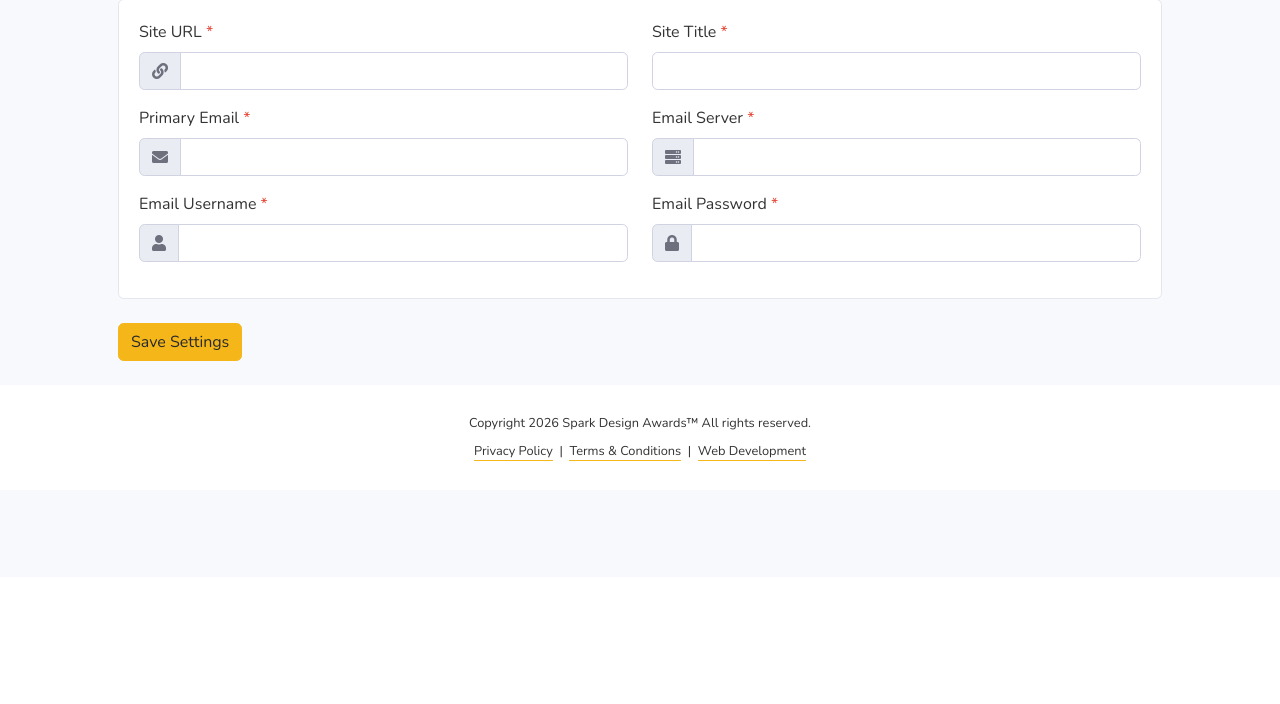
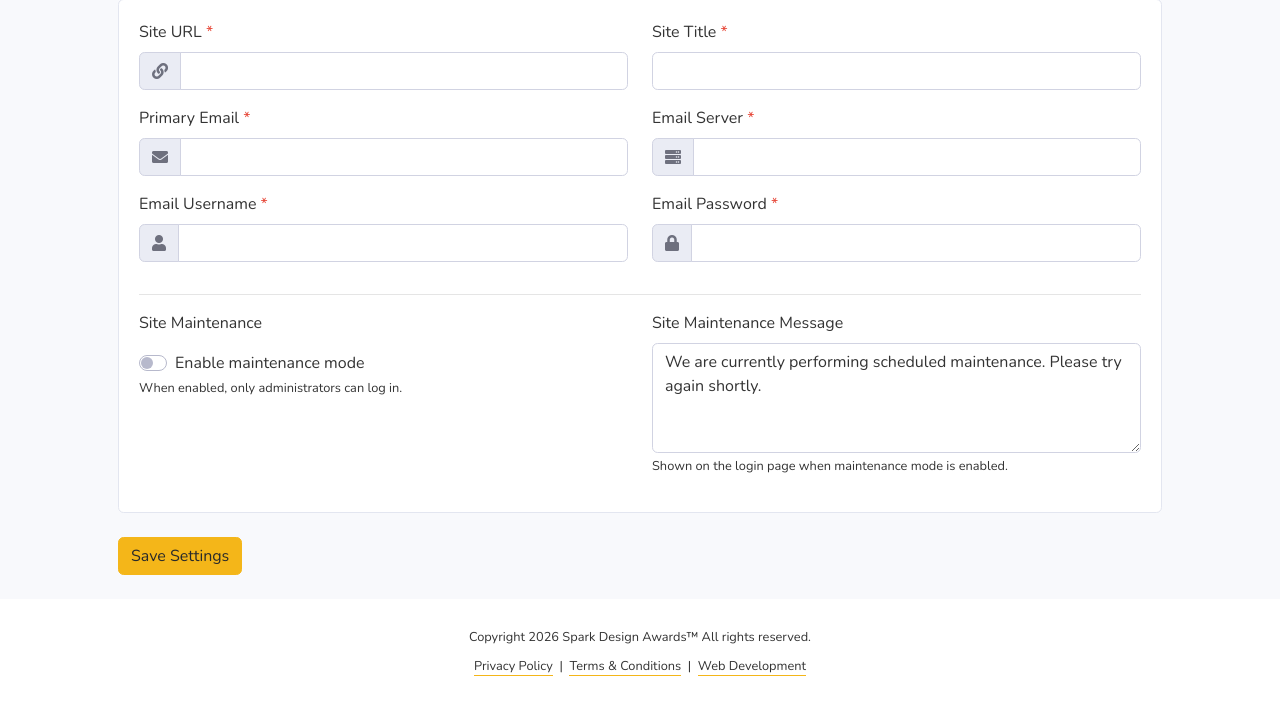
Before and after one commit to jcanon/Spark-Awards-Competition, a CodeIgniter 4 app: the page made by app/Views/admin/settings/index.php in a window 1280 px wide. Shown: the part 223-927 px from the top of the page. Before the commit the page ends 684 px from the top, so only its background shows below. Run offline with PHP 8.4 and a stand-in for CodeIgniter, Linux system fonts and the light colour scheme; the template is opened without the code that fills it, so the values that code supplies are empty; some libraries are stand-ins or nearby versions.

Commit message:
Launch updates

```diff
--- a/app/Config/Services.php
+++ b/app/Config/Services.php
@@ -53,8 +53,10 @@ class Services extends BaseService
         $cfg['fromName'] = $settings->getTitle();
         $cfg['protocol'] = 'smtp';
         $cfg['SMTPHost'] = $smtpHost;
+        $cfg['SMTPPort'] = 587;
         $cfg['SMTPUser'] = $smtpUser;
         $cfg['SMTPPass'] = $smtpPass;
+        $cfg['SMTPCrypto'] = 'tls';
         if ($smtpPort !== null) {
             $cfg['SMTPPort'] = $smtpPort;
         }
--- a/app/Controllers/Admin/SettingsController.php
+++ b/app/Controllers/Admin/SettingsController.php
@@ -24,6 +24,8 @@ class SettingsController extends BaseController
             'email_server' => 'permit_empty|max_length[200]',
             'email_username' => 'permit_empty|max_length[200]',
             'email_password' => 'permit_empty|max_length[200]',
+            'site_maintenance' => 'required|in_list[0,1]',
+            'site_maintenance_message' => 'permit_empty|max_length[2000]',
         ];
 
         if (!$this->validate($rules)) {
--- a/app/Models/Admin/CompSettingsModel.php
+++ b/app/Models/Admin/CompSettingsModel.php
@@ -19,6 +19,8 @@ class CompSettingsModel extends Model
         'email_password',
         'email',
         'title',
+        'site_maintenance',
+        'site_maintenance_message',
     ];
 
     protected $validationRules = [
@@ -28,5 +30,7 @@ class CompSettingsModel extends Model
         'email_password' => 'permit_empty|max_length[100]',
         'email' => 'permit_empty|valid_email|max_length[100]',
         'title' => 'permit_empty|max_length[200]',
+        'site_maintenance' => 'permit_empty|in_list[0,1]',
+        'site_maintenance_message' => 'permit_empty|max_length[2000]',
     ];
 }
--- a/app/Services/Admin/AdminSettingsService.php
+++ b/app/Services/Admin/AdminSettingsService.php
@@ -38,6 +38,8 @@ class AdminSettingsService
             'email_password' => (string)($data['email_password'] ?? ($current->email_password ?? '')),
             'email' => (string)($data['email'] ?? ($current->email ?? '')),
             'title' => (string)($data['title'] ?? ($current->title ?? '')),
+            'site_maintenance' => (int)($data['site_maintenance'] ?? ($current->site_maintenance ?? 0)) === 1 ? 1 : 0,
+            'site_maintenance_message' => trim((string)($data['site_maintenance_message'] ?? ($current->site_maintenance_message ?? ''))),
         ];
 
         if ($current) {
--- a/app/Views/admin/settings/index.php
+++ b/app/Views/admin/settings/index.php
@@ -66,6 +66,37 @@
                         </div>
                     </div>
                 </div>
+                <hr>
+                <div class="row">
+                    <div class="col-md-6 form-group">
+                        <label>Site Maintenance</label>
+                        <div class="custom-control custom-switch mt-2">
+                            <input type="hidden" name="site_maintenance" value="0">
+                            <input
+                                type="checkbox"
+                                class="custom-control-input"
+                                id="site_maintenance"
+                                name="site_maintenance"
+                                value="1"
+                                <?= ((int)($row?->site_maintenance ?? 0) === 1) ? 'checked' : '' ?>
+                            >
+                            <label class="custom-control-label" for="site_maintenance">Enable maintenance mode</label>
+                        </div>
+                        <small class="form-text text-muted">When enabled, only administrators can log in.</small>
+                    </div>
+                    <div class="col-md-6 form-group">
+                        <label for="site_maintenance_message">Site Maintenance Message</label>
+                        <textarea
+                            class="form-control"
+                            id="site_maintenance_message"
+                            name="site_maintenance_message"
+                            rows="4"
+                            maxlength="2000"
+                            placeholder="We are currently performing scheduled maintenance. Please try again shortly."
+                        ><?= esc((string)($row?->site_maintenance_message ?? '')) ?></textarea>
+                        <small class="form-text text-muted">Shown on the login page when maintenance mode is enabled.</small>
+                    </div>
+                </div>
             </div>
         </div>
 
--- a/app/Views/auth/login.php
+++ b/app/Views/auth/login.php
@@ -10,6 +10,11 @@
                         <h1 class="h4 mb-3">Login to Spark</h1>
                         <p>Welcome to the <strong>Spark Awards Competitions</strong>.</p>
                         <p class="text-muted">Login below to access your design submissions, submit payments and see your submissions results.</p>
+                        <?php if (($siteMaintenanceEnabled ?? false) === true): ?>
+                            <div class="alert alert-warning" role="alert">
+                                <?= nl2br(esc((string)($siteMaintenanceMessage ?? ''))) ?>
+                            </div>
+                        <?php endif; ?>
 
                         <form id="loginForm" action="<?= site_url('auth/login') ?>" method="post" class="needs-validation" novalidate>
                             <?= csrf_field() ?>
```
Also changed, not shown: app/Controllers/Auth/LoginController.php (+18 -0 lines), app/Database/Migrations/2026-03-01-000005_AddSiteMaintenanceToCompSettings.php (added, +46 -0 lines), app/Models/Admin/SettingsModel.php (+10 -1 lines).
